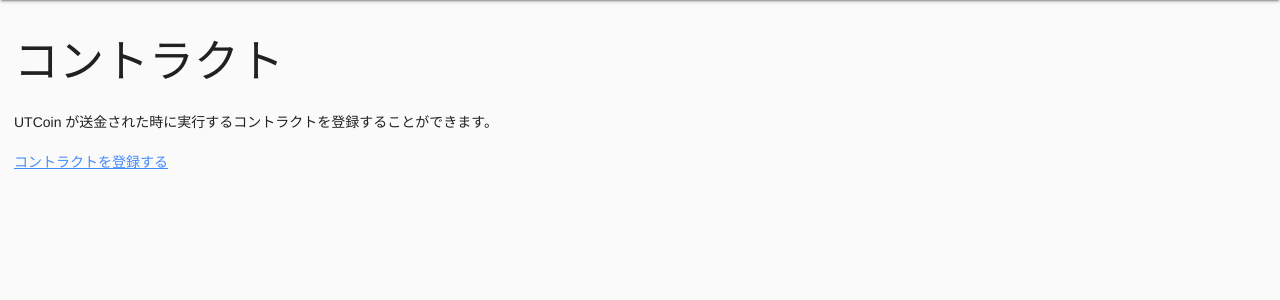
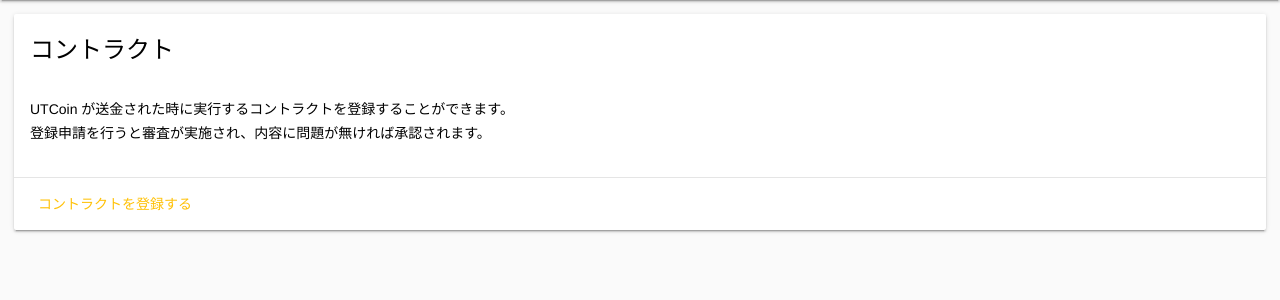
Before and after one commit to UTpay/UTpay, a Django app: page /accounts/mypage/contract/ in a window 1280 px wide. Shown: the part 64-364 px from the top of the page. Run offline with Django 3.2, Linux system fonts and the light colour scheme; the visitor is signed in with stand-in values (Sample User, id 1); parts of the project's set-up code (start-up, migrations or seed data) failed here and were passed over.

Commit message:
Update contract page

```diff
--- a/accounts/templates/contract.html
+++ b/accounts/templates/contract.html
@@ -3,7 +3,33 @@
 {% block title %}{{ title }} - UTpay{% endblock %}
 
 {% block content %}
-  <h2>コントラクト</h2>
-  <p>UTCoin が送金された時に実行するコントラクトを登録することができます。</p>
-  <p><a href="{% url 'accounts:contract_register' %}">コントラクトを登録する</a></p>
+<div class="mdl-card mdl-shadow--2dp">
+  <div class="mdl-card__title">
+    <h2 class="mdl-card__title-text">コントラクト</h2>
+  </div>
+  <div class="mdl-card__supporting-text">
+    <p>
+      UTCoin が送金された時に実行するコントラクトを登録することができます。<br>
+      登録申請を行うと審査が実施され、内容に問題が無ければ承認されます。
+    </p>
+  </div>
+  <div class="mdl-card__actions mdl-card--border">
+    <a href={% url 'accounts:contract_register' %} class="mdl-button mdl-button--colored mdl-js-button mdl-js-ripple-effect">コントラクトを登録する</a>
+  </div>
+</div>
+
+{% for contract in contracts %}
+<br>
+<div class="mdl-card mdl-shadow--2dp">
+  <div class="mdl-card__title">
+    <h2 class="mdl-card__title-text">{{ contract.name }}</h2>
+  </div>
+  <div class="mdl-card__supporting-text">
+    <p>{{ contract.description }}</p>
+  </div>
+  <div class="mdl-card__actions mdl-card--border">
+    <a href={% url 'accounts:contract_detail' contract.address %} class="mdl-button mdl-button--colored mdl-js-button mdl-js-ripple-effect">詳細を見る</a>
+  </div>
+</div>
+{% endfor %}
 {% endblock %}
--- a/accounts/views.py
+++ b/accounts/views.py
@@ -69,8 +69,10 @@ class ContractView(View):
     template_name = 'contract.html'
 
     def get(self, request):
+        contracts = Contract.objects.filter(user=request.user, is_banned=False)
         context = {
             'title': 'コントラクト',
+            'contracts': contracts,
         }
         return render(request, self.template_name, context)
 
```
